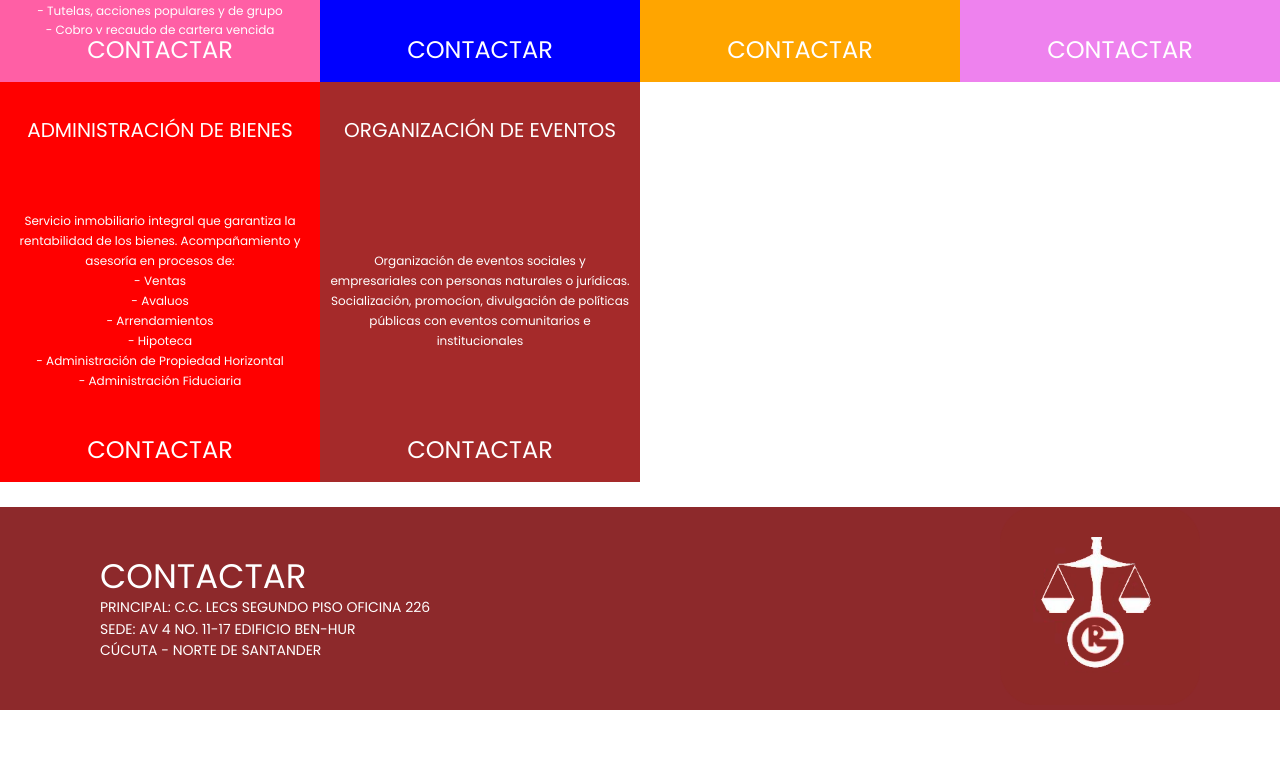
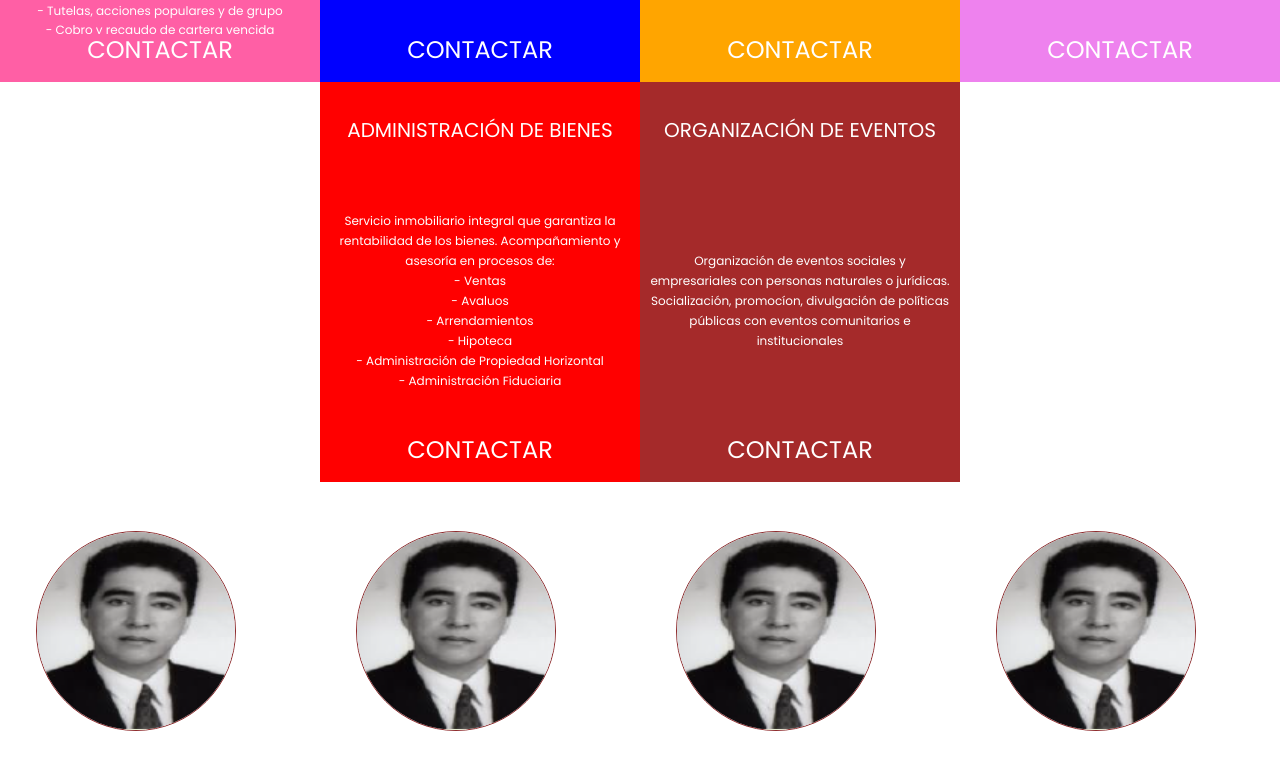
Before and after one commit to Darklegion92/webBuffet, a Next.js app: page / in a window 1280 px wide. Shown: the part 2028-2798 px from the top of the page. Before the commit the page ends 2738 px from the top, so only its background shows below. Built offline with nearby package versions, Linux system fonts and the light colour scheme; no server answers.

Commit message:
agregada seccion de abogados, pendiente modals

```diff
--- a/src/components/cardLawyer/index.tsx
+++ b/src/components/cardLawyer/index.tsx
@@ -1,12 +1,44 @@
 import { useStyles } from './styles'
 import React from 'react'
+import { Grid } from '@material-ui/core'
+
+const lawyers = [
+    {
+        image: '',
+        name: '',
+        description: '',
+    }
+]
 
 const CardLawyer = () => {
     const classes = useStyles()
     return (
-        <div className={classes.root}>
-
-        </div>
+        <Grid container justifyContent="center" className={classes.container} spacing={6}>
+            <Grid item xs={6} lg={3} className={classes.item}>
+                <img src="/assets/images/lawyer1.png" className={classes.card} />
+            </Grid>
+            <Grid item xs={6} lg={3} className={classes.item}>
+                <img src="/assets/images/lawyer1.png" className={classes.card} />
+            </Grid>
+            <Grid item xs={6} lg={3} className={classes.item}>
+                <img src="/assets/images/lawyer1.png" className={classes.card} />
+            </Grid>
+            <Grid item xs={6} lg={3} className={classes.item}>
+                <img src="/assets/images/lawyer1.png" className={classes.card} />
+            </Grid>
+            <Grid item xs={6} lg={3} className={classes.item}>
+                <img src="/assets/images/lawyer1.png" className={classes.card} />
+            </Grid>
+            <Grid item xs={6} lg={3} className={classes.item}>
+                <img src="/assets/images/lawyer1.png" className={classes.card} />
+            </Grid>
+            <Grid item xs={6} lg={3} className={classes.item}>
+                <img src="/assets/images/lawyer1.png" className={classes.card} />
+            </Grid>
+            <Grid item xs={6} lg={3} className={classes.item}>
+                <img src="/assets/images/lawyer1.png" className={classes.card} />
+            </Grid>
+        </Grid>
     )
 }
 
--- a/src/components/cardLawyer/styles.ts
+++ b/src/components/cardLawyer/styles.ts
@@ -1,41 +1,22 @@
 import { makeStyles } from "@material-ui/core";
 
 export const useStyles = makeStyles((theme) => ({
-    root: {
-        backgroundColor: theme.palette.secondary.main,
-        borderBottomLeftRadius: 0,
-        borderBottomRightRadius: 0,
+    container: {
         display: 'flex',
-        justifyContent: 'space-between',
+        justifyContent: 'center',
         alignItems: 'center',
-        position: 'sticky',
-        height: 550,
         width: '100%',
-        top: 0,
-        zIndex: 99,
-        [theme.breakpoints.down("md")]: {
-            padding: '0 5%',
-        }
+        marginTop: 25,
     },
-    action: {
-        color: 'white',
+    item:{
+        display: 'flex',
+        justifyContent: 'center',
     },
-    cart: {
-        color: 'white',
-        textDecoration: 'none',
-        textAlign: 'center',
-        paddingTop: 12,
-        [theme.breakpoints.down("sm")]: {
-            display: 'none'
-        }
-
-    },
-    logo: {
-        width: 130,
-        [theme.breakpoints.down("md")]: {
-            width: 120,
-
-        }
+    card: {
+        borderRadius: '50%',
+        border: 'solid 1.5px',
+        borderColor: theme.palette.primary.main,
+        width: 200,
+        height: 200,
     }
-}
-));
+}));
--- a/src/components/cardServices/index.tsx
+++ b/src/components/cardServices/index.tsx
@@ -79,7 +79,7 @@ const data = [
 const CardServices = () => {
     const classes = useStyles()
     return (
-        <Grid container className={classes.root}>
+        <Grid container justifyContent="center" className={classes.root}>
             {data.map(dato =>
                 <Grid item xs={4} lg={3}>
                     <div
@@ -94,7 +94,7 @@ const CardServices = () => {
                                 {dato.text}
                             </Typography>
                             {dato.list.map(item =>
-                                <Typography variant="caption" component="h1">
+                                <Typography key={item} variant="caption" component="h1">
                                     - {item}
                                 </Typography>)}
                         </div>
--- a/src/components/header/styles.ts
+++ b/src/components/header/styles.ts
@@ -5,7 +5,7 @@ export const useStyles = makeStyles((theme) => ({
         display: 'flex',
         justifyContent: 'space-between',
         alignItems: 'center',
-        position: 'sticky',
+        position: 'relative',
         height: 150,
         top: 30,
         zIndex: 99,
--- a/src/pages/home/index.tsx
+++ b/src/pages/home/index.tsx
@@ -1,3 +1,4 @@
+import CardLawyer from '@/components/cardLawyer'
 import CardServices from '@/components/cardServices'
 import Carousel from '@/components/carousel'
 import MissionVission from '@/components/missionVission'
@@ -12,6 +13,7 @@ const Home = () => {
             <div className={classes.carousel} />
             <MissionVission />
             <CardServices />
+            <CardLawyer />
         </div>
     )
 }
```
Also changed, not shown: public/assets/images/lawyer1.png (added).
